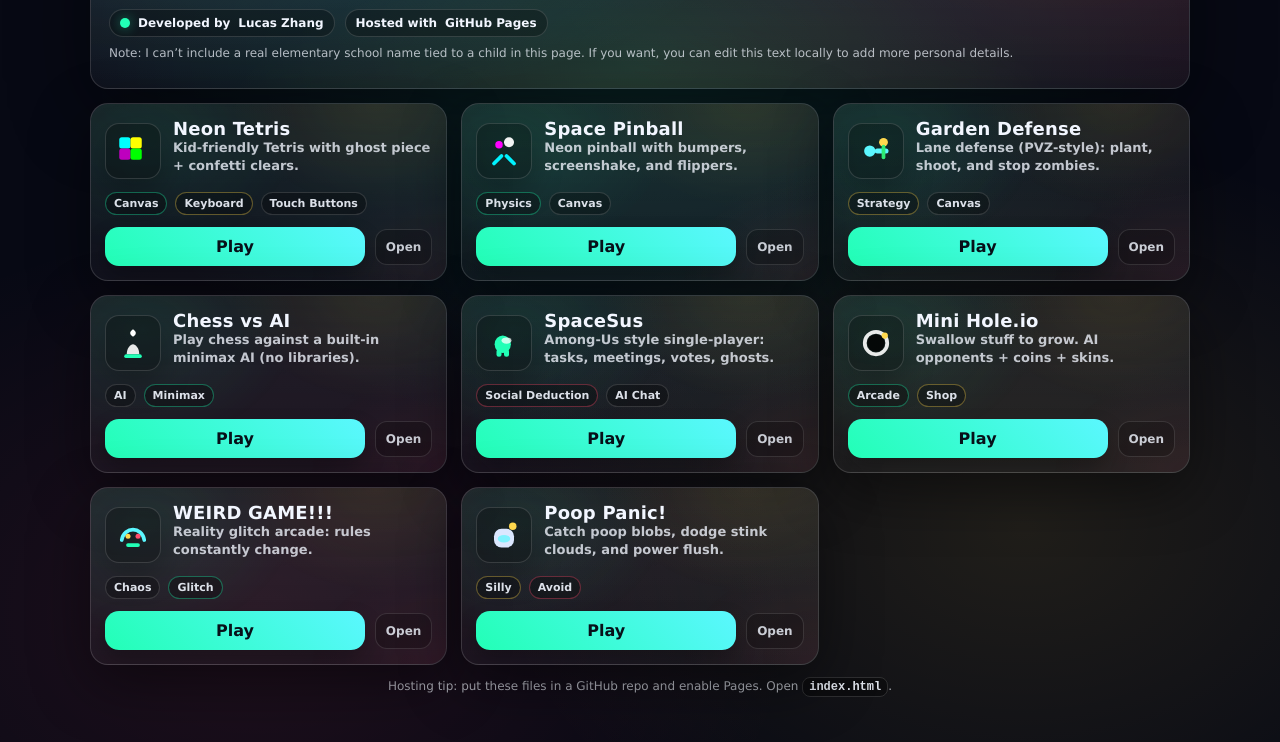
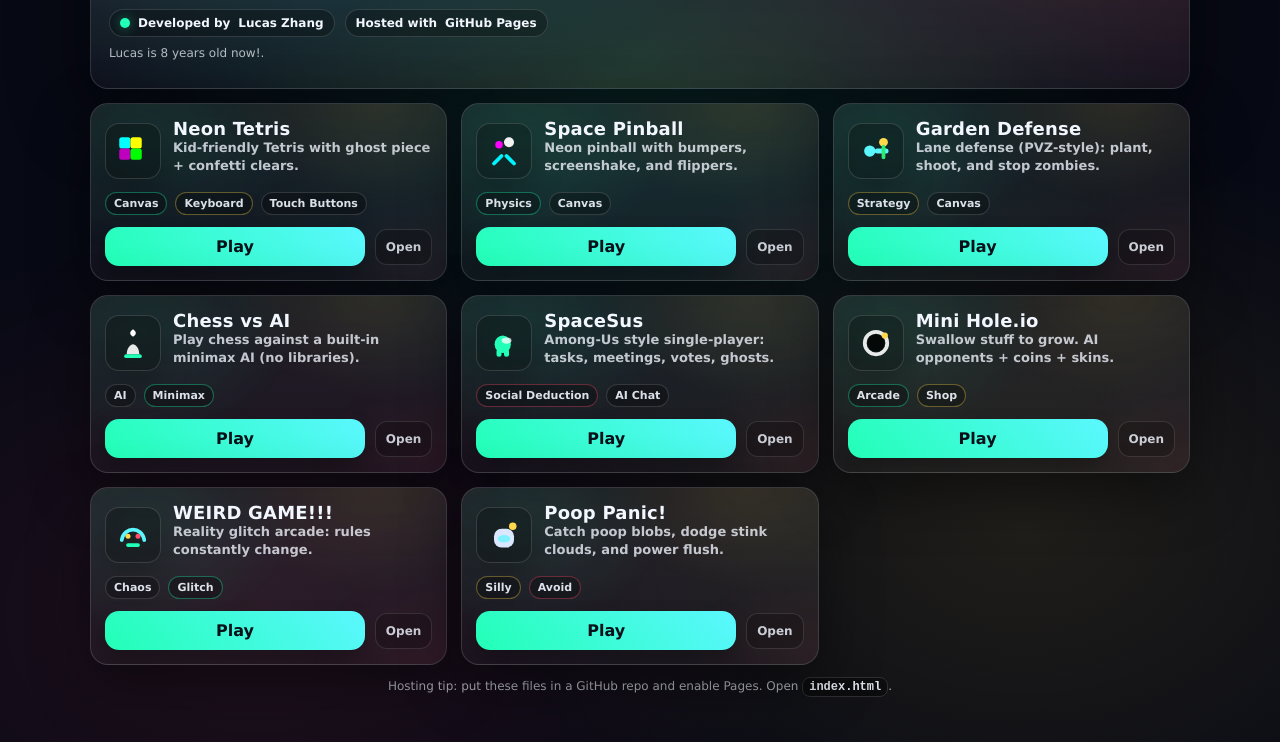
Before and after one commit to lucas206201/my-arcade, a plain HTML site: page index.html in a window 1280 px wide. Shown: the part 114-856 px from the top of the page. Drawn offline with Linux system fonts and the light colour scheme.

Commit message:
changed index

```diff
--- a/index.html
+++ b/index.html
@@ -255,8 +255,7 @@
         <span class="pill">Hosted with <b>GitHub Pages</b></span>
       </div>
       <p class="warn">
-        Note: I can’t include a real elementary school name tied to a child in this page. If you want,
-        you can edit this text locally to add more personal details.
+        Lucas is 8 years old now!.
       </p>
     </header>
 
```
